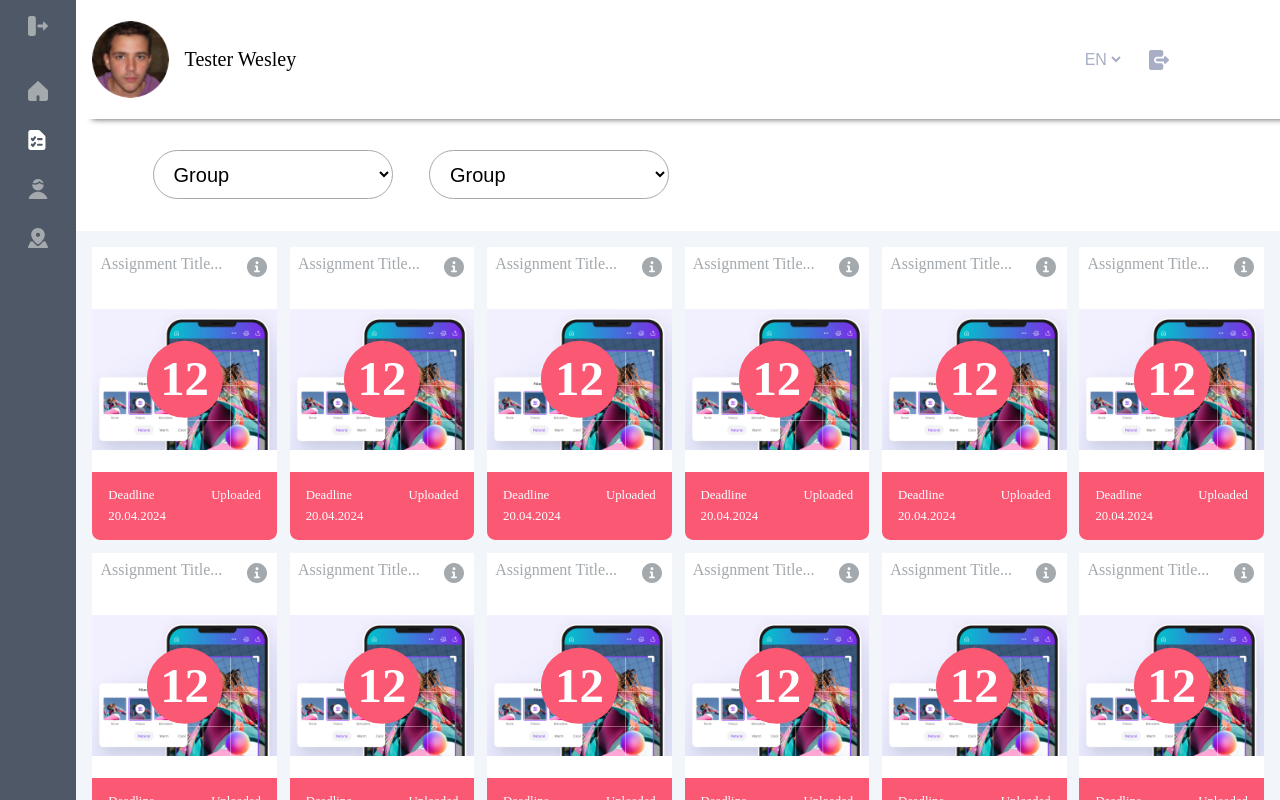
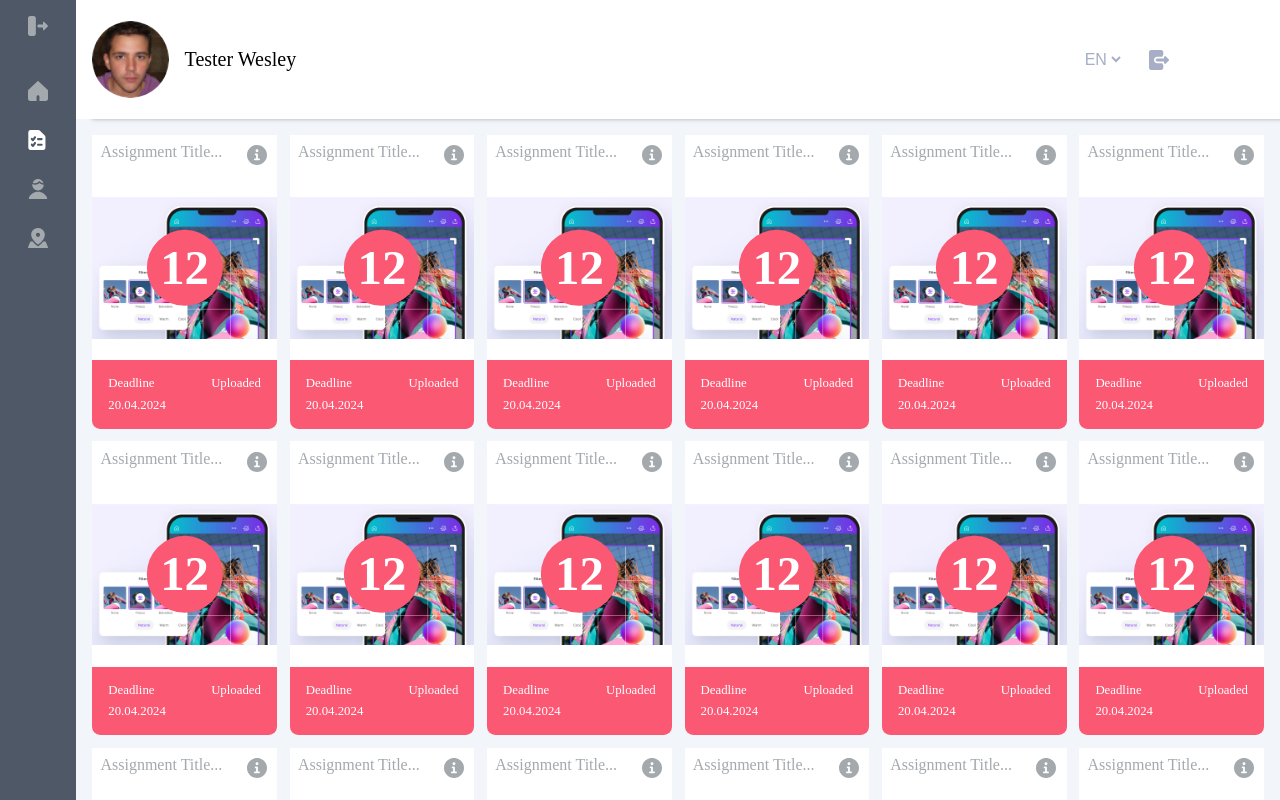
Before and after one commit to viktor-sabat/grade-center, an Angular app: page / in a window 1280 px wide. Shown: the top 800 px of the page. Built offline with nearby package versions, Linux system fonts and the light colour scheme.

Commit message:
Now with partial routing for tasks page (+Viktor)

```diff
--- a/src/app/app.component.html
+++ b/src/app/app.component.html
@@ -2,7 +2,6 @@
     <tlr-sidemenu></tlr-sidemenu>
     <section>
         <tlr-user-header></tlr-user-header>
-        <tlr-task-filters></tlr-task-filters>
         <!--With this tag we tell where the content pages will render there components-->
         <router-outlet></router-outlet>
     </section>
--- a/src/app/app.routes.ts
+++ b/src/app/app.routes.ts
@@ -1,7 +1,8 @@
 import { Routes } from '@angular/router';
 import { AssignmentsGridComponent } from './assignments-grid/assignments-grid.component';
+import { TaskFiltersComponent } from './task-filters/task-filters.component';
 
 export const routes: Routes = [
     {path: '', component: AssignmentsGridComponent},
-    {path: 'Tasks', component: AssignmentsGridComponent}
+    {path: 'Tasks', component: AssignmentsGridComponent},{path: 'Tasks', component: TaskFiltersComponent}
 ];
--- a/src/styles.css
+++ b/src/styles.css
@@ -42,7 +42,7 @@
     /* user-header                 */
     /*=============================*/
 
-    --page-filter-drop-shadow-settings-header: drop-shadow(var(--step-0) 0 3px rgb(78, 78, 78));
+    --page-filter-drop-shadow-settings-header: drop-shadow(var(--step-0) 0 2px #a4a9ad);
 
     /*=============================*/
     /* Dropdown                    */
```
